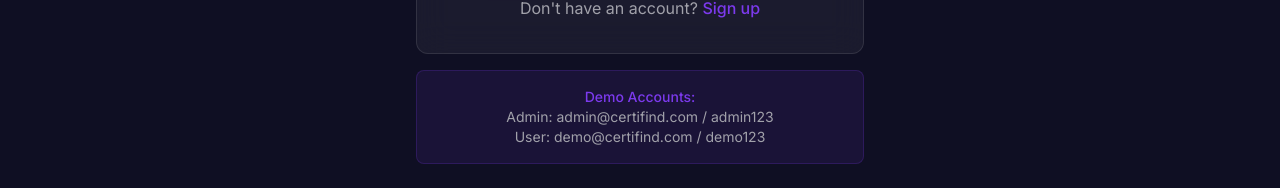
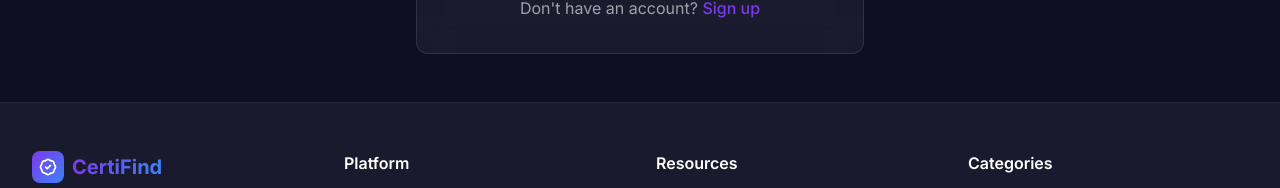
Before and after one commit to ustadzCoding-dev/certi-find, a Vue app in the folder frontend/: page /login in a window 1280 px wide. Shown: the part 764-952 px from the top of the page. Built offline with nearby package versions, Linux system fonts and the light colour scheme; no server answers.

Commit message:
Remove demo accounts section from login page

```diff
--- a/frontend/src/views/public/LoginPage.vue
+++ b/frontend/src/views/public/LoginPage.vue
@@ -178,15 +178,6 @@
           </RouterLink>
         </p>
       </div>
-
-      <!-- Demo Hint -->
-      <div class="mt-4 p-4 bg-accent-primary/10 rounded-lg border border-accent-primary/20 text-center">
-        <p class="text-sm text-text-secondary">
-          <span class="text-accent-primary font-medium">Demo Accounts:</span><br>
-          Admin: admin@certifind.com / admin123<br>
-          User: demo@certifind.com / demo123
-        </p>
-      </div>
     </div>
   </div>
 </template>
```
